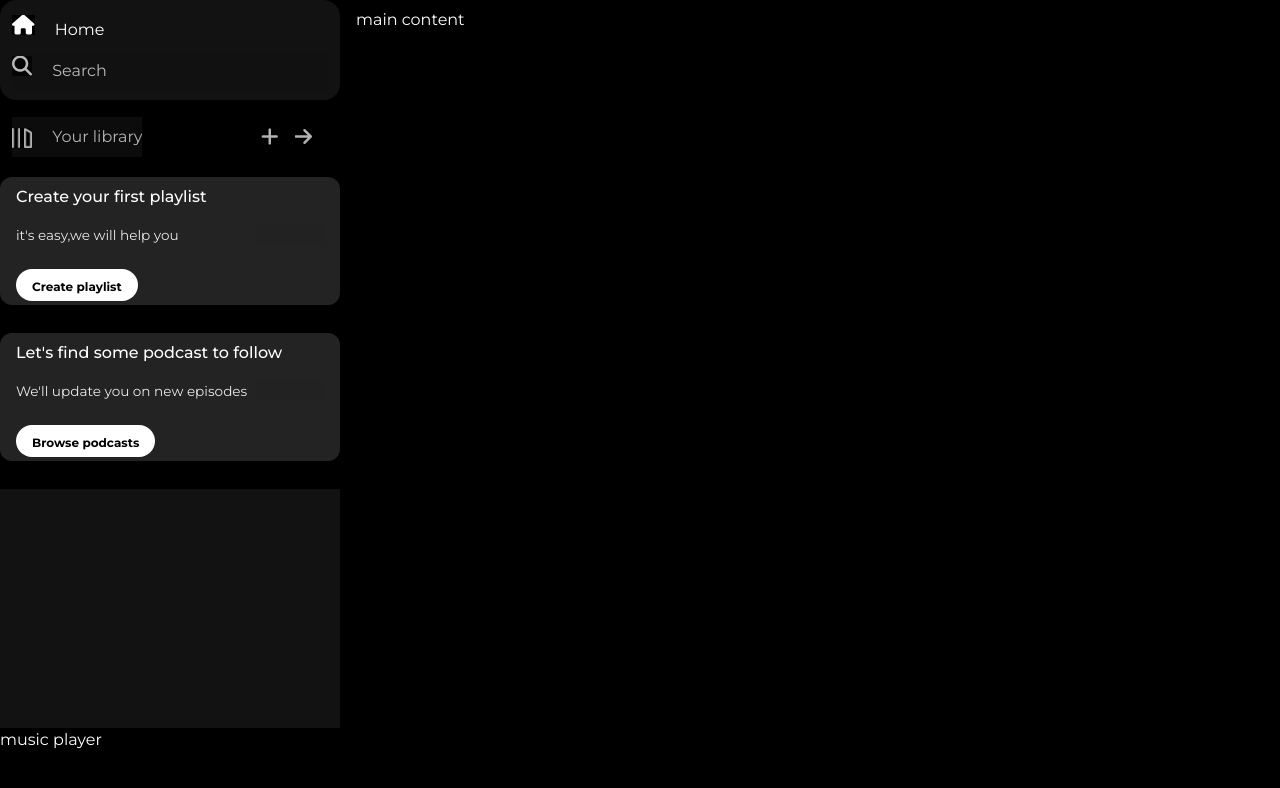
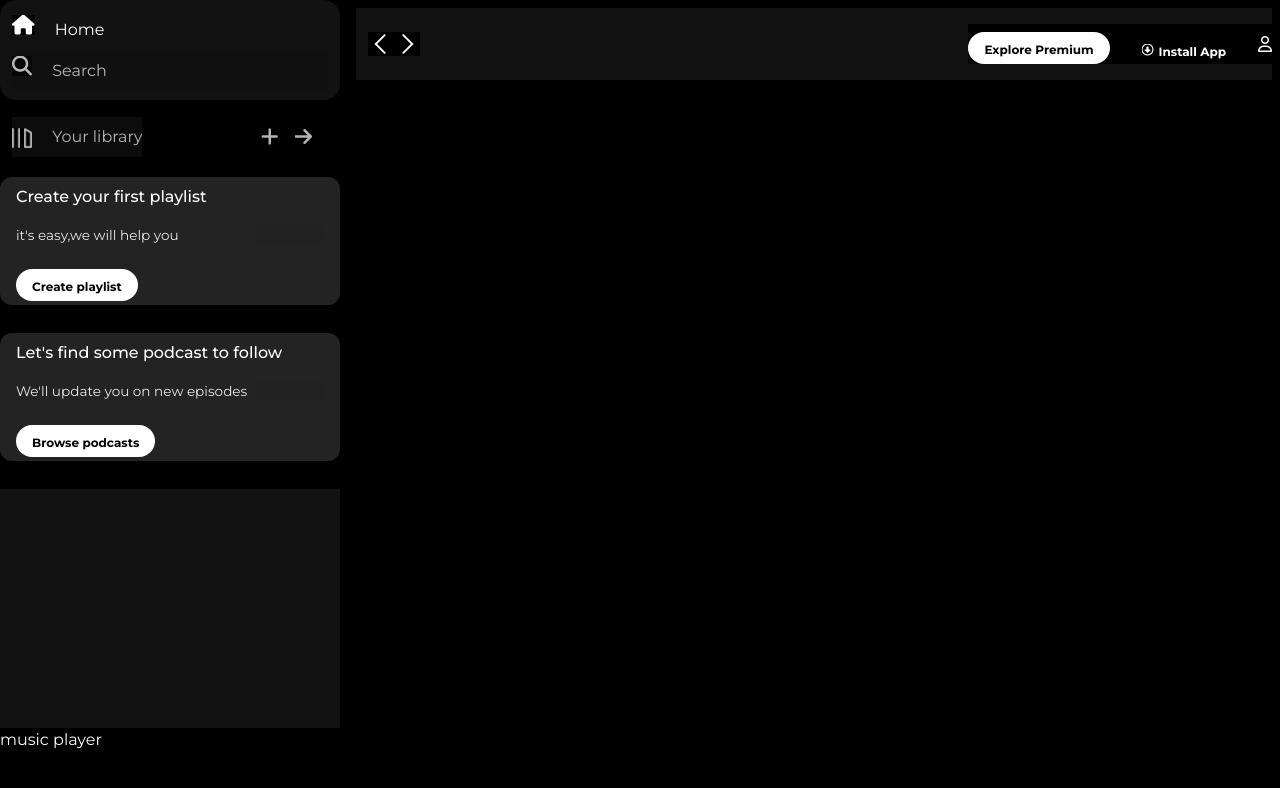
Before and after one commit to jayalloyd/Spotify-clone, a plain HTML site: page index.html in a window 1280 px wide. Drawn offline with nearby package versions, Linux system fonts and the light colour scheme.

Commit message:
sticky navoption implemented

```diff
--- a/index.html
+++ b/index.html
@@ -50,7 +50,15 @@
 
 
 </div></div></div>
-    <div class="main-content">main content</div>
+    <div class="main-content"><div class="sticky-nav">
+        <div class="sticky-nav-icons"><img src="./assests/backward_icon.png">
+            <img src="./assests/forward_icon.png " class="hide" ></div>
+        <div class="sticky-nav-options hide"><button class="badge nav-items">Explore Premium</button>
+            <button class="badge nav-items dark-badge"><i class="fa-regular fa-circle-down" style="margin-right:5px"></i>Install App</button>
+            <i class="fa-regular fa-user"></i></div>
+
+    </div>
+<div class="cards"></div></div>
     <div class="music-player">music player</div>
    </div>
 
--- a/style.css
+++ b/style.css
@@ -130,3 +130,38 @@ opacity:0.9 ;
    width: fit-content;
    color:black;
 }
+.sticky-nav{
+    position: sticky;
+    top:0;
+    background-color: #121212;
+    display: flex;
+    justify-content: space-between;
+   align-items: center;
+   padding:1rem 0 1rem 0;
+
+}
+.sticky-nav-icons {
+    margin-left: 0.75rem;
+}
+
+.sticky-nav-options{
+    display: flex;
+    justify-content: center;
+    align-items: center;
+
+}
+.nav-items{
+    margin-right: 1rem;
+
+}
+.dark-badge{
+    background-color: black;
+    color:white;
+}
+@media(
+    max-width: 1000px)
+{
+    .hide{
+        display: none;
+    }
+}
```
